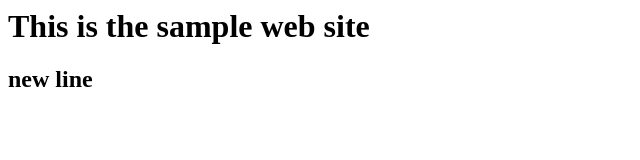
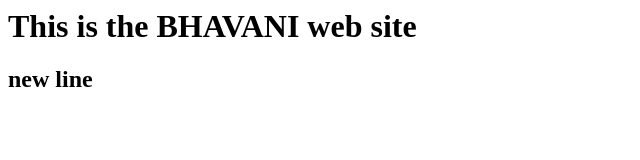
Before and after one commit to Bhavani526/jenkins-automation, a plain HTML site: page index.html in a window 1280 px wide. Shown: the whole page, without its empty margins (0-640 px from the left). Drawn offline with Linux system fonts and the light colour scheme.

Commit message:
Update index.html

```diff
--- a/index.html
+++ b/index.html
@@ -1,2 +1,2 @@
-<h1>This is the sample web site</h1>
+<h1>This is the BHAVANI web site</h1>
 <h2>new line</h2>
```
